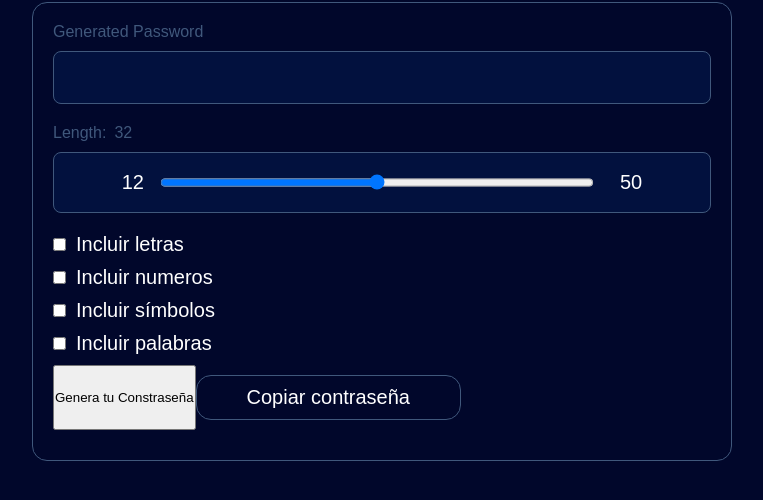
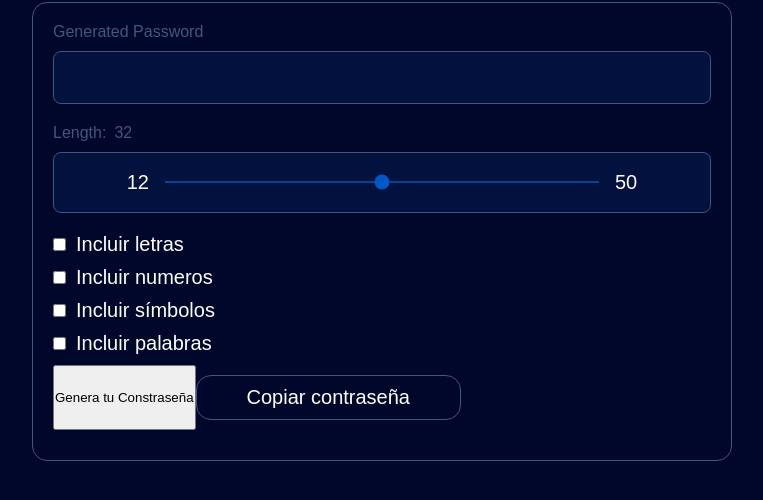
Before and after one commit to ionuser13/Platzi-Challenge, a website: page passwordGenerator/index.html in a window 1280 px wide. Shown: the part 198-698 px from the top of the page, without its empty margins (258-1021 px from the left). Drawn offline with Linux system fonts and the light colour scheme; no server answers.

Commit message:
styles of the range bar

```diff
--- a/passwordGenerator/src/styles.css
+++ b/passwordGenerator/src/styles.css
@@ -61,6 +61,15 @@
 }
 #input-length {
   width: 70%;
+  -webkit-appearance: none;
+  appearance: none;
+  height: 2px;
+  outline: none;
+  opacity: 0.7;
+  -webkit-transition: 2s;
+  transition: opacity 2s;
+  margin: auto 0;
+  background-color: var(--track-color);
 }
 .text {
   display: flex;
```
